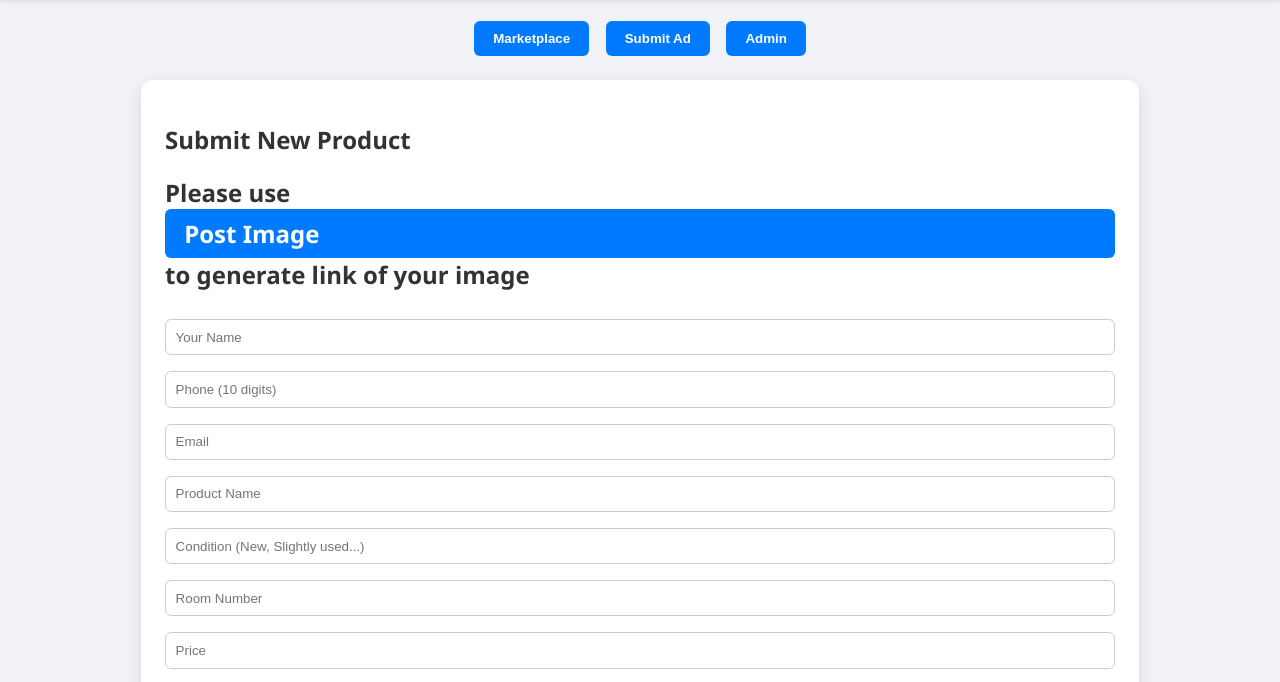
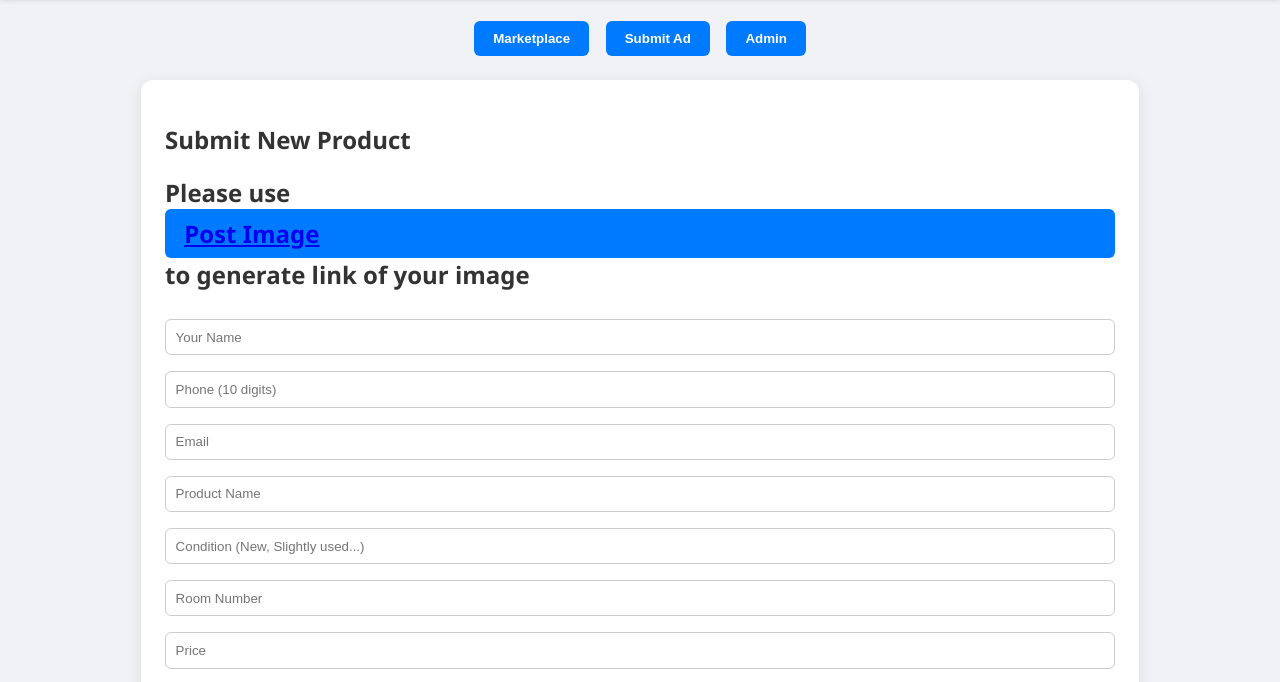
Before and after one commit to SHSSS-org/Shop, a plain HTML site: page index.html in a window 1280 px wide. Both pictures are taken after a click on the button "Submit Ad". Shown: the part 84-766 px from the top of the page. Drawn offline with Linux system fonts and the light colour scheme; no server answers.

Commit message:
Update index.html

```diff
--- a/index.html
+++ b/index.html
@@ -49,7 +49,7 @@
   <!-- Submit -->
   <div class="container" id="submitSection" style="display:none;">
     <h2>Submit New Product</h2>
-    <h2>Please use  <div class="btn"><a="https://postimages.org/">Post Image</a> </div>to generate link of your image</h2>
+    <h2>Please use  <div class="btn"><a href="https://postimages.org/">Post Image</a> </div>to generate link of your image</h2>
     <form id="submitForm">
       <input type="text" id="name" placeholder="Your Name" required>
       <input type="text" id="phone" placeholder="Phone (10 digits)" pattern="^[0-9]{10}$" required>
```
